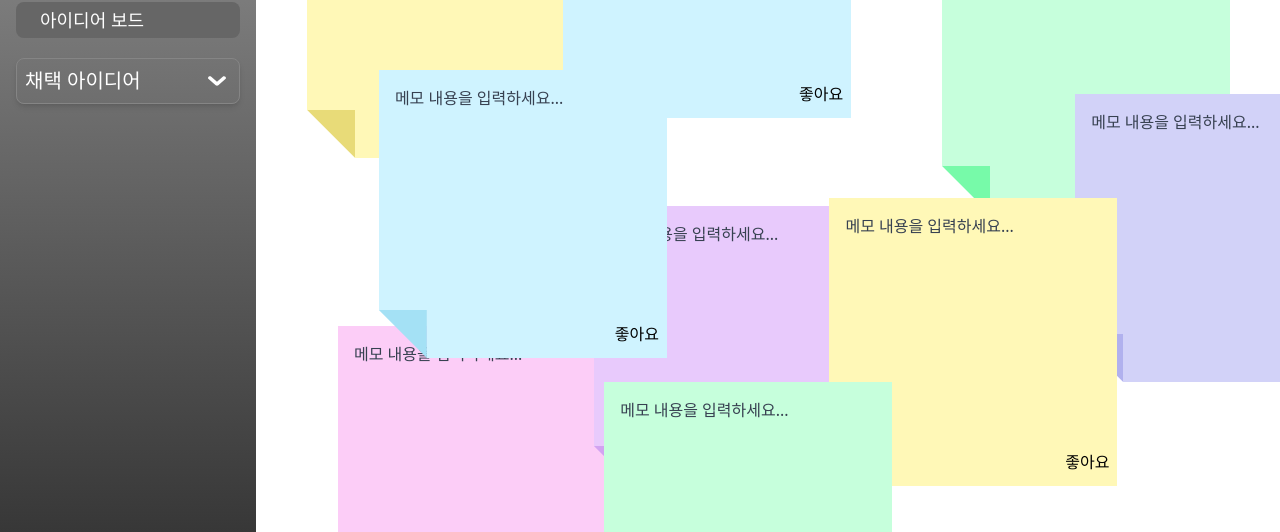
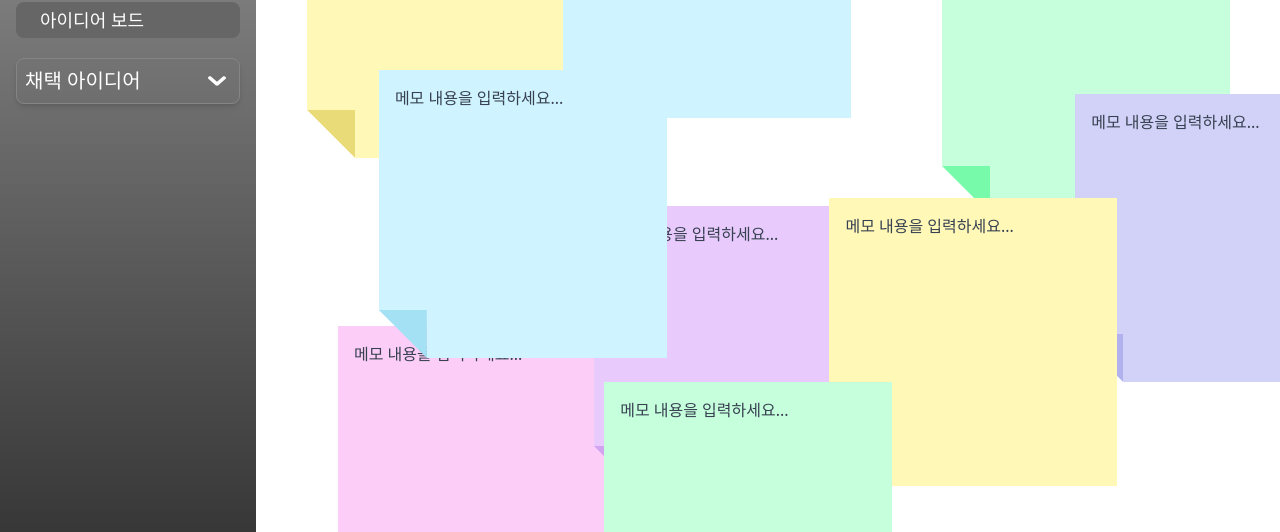
Before and after one commit to peter1000ys/GoodIdea, a React (Vite) app in the folder frontend/: page /project/1/ideaboard in a window 1280 px wide. Shown: the part 234-766 px from the top of the page. Built offline with nearby package versions, Linux system fonts and the light colour scheme.

Commit message:
design : 이름 변경 및 사소한 기능 추가했어요

```diff
--- a/frontend/src/components/CommonLayout.jsx
+++ b/frontend/src/components/CommonLayout.jsx
@@ -5,8 +5,10 @@ import Nav from "./common/Nav";
 function CommonLayout() {
   const [isproject, setisproject] = useState(false);
   const params = useParams();
+
   useEffect(() => {
     if (params?.id) setisproject(true);
+    else setisproject(false);
   }, [params]);
 
   return (
--- a/frontend/src/components/ideaboard/Sticker.jsx
+++ b/frontend/src/components/ideaboard/Sticker.jsx
@@ -44,11 +44,9 @@ const Sticker = ({ delay, x, y, color, darkColor, onClick }) => {
 
       {/* 하단 바 부분 */}
       <div
-        className="left-0 w-60 h-12 ml-auto mr-0 flex flex-row-reverse items-center"
+        className="left-0 w-60 h-12 ml-auto mr-0"
         style={{ backgroundColor: color }}
-      >
-        <p className="mr-2">좋아요</p>
-      </div>
+      ></div>
 
       {/* 왼쪽 하단 접힌 부분 */}
       <div
--- a/frontend/src/page/project/ProposalPage.jsx
+++ b/frontend/src/page/project/ProposalPage.jsx
@@ -6,7 +6,7 @@ function ProposalPage() {
   return (
     <>
       <Helmet>
-        <title>프로젝트 개요</title>
+        <title>기획서</title>
       </Helmet>
       <div className="h-full w-full flex flex-col">
         <Header content="관통 프로젝트" />
```
